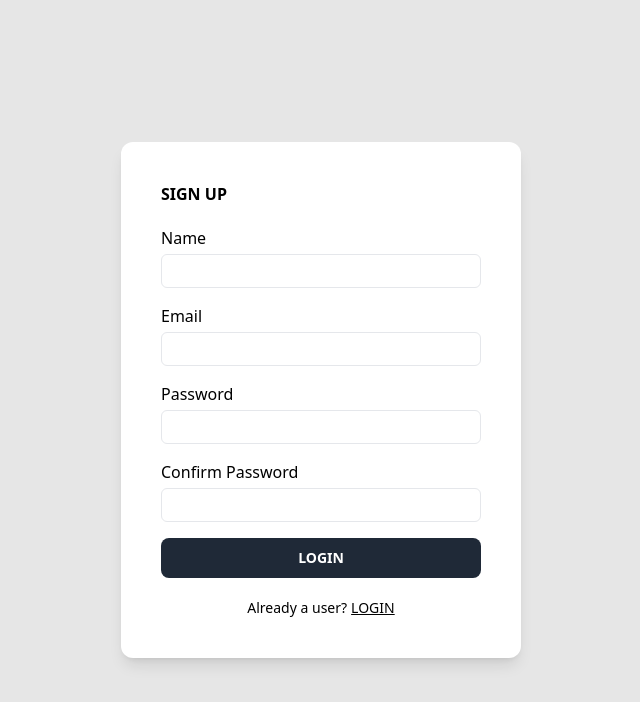
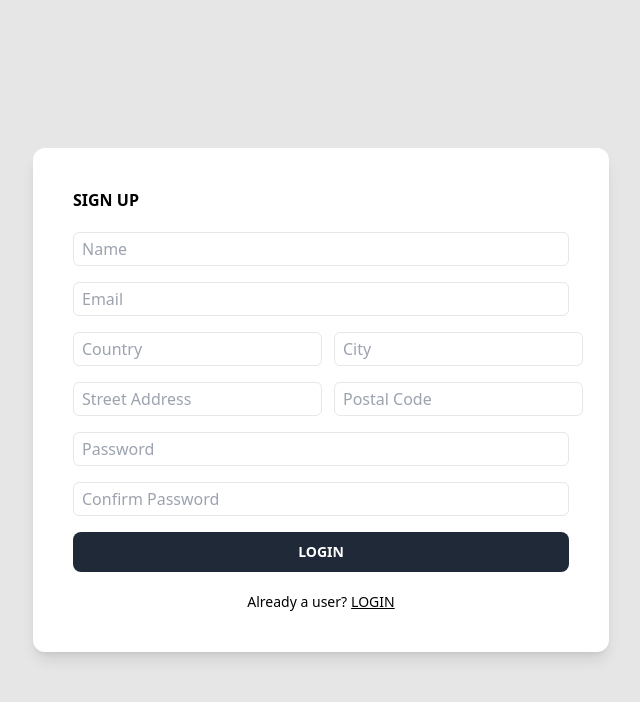
Before and after one commit to ahmed-adel-me/eCommerce-Platform, a React (Vite) app in the folder frontend/: page /signup in a window 1280 px wide. Shown: the top 702 px of the page, without its empty margins (319-959 px from the left). Built offline with nearby package versions, Linux system fonts and the light colour scheme; no server answers.

Commit message:
fixed user properties

```diff
--- a/frontend/src/routes/auth/Signup.jsx
+++ b/frontend/src/routes/auth/Signup.jsx
@@ -1,87 +1,133 @@
-import React, { useState } from "react";
-import { useMutation } from "react-query";
-import { Link, useNavigate } from "react-router-dom";
-import { signupUser } from "../../api/endpoints/auth";
-import { useAuth } from "../../context/Auth";
+import React from "react";
+import { Link } from "react-router-dom";
 import useSignup from "../../hooks/useSignup";
 import SubmitBtn from "../../components/SubmitBtn";
+import { useFormik } from "formik";
 
 export default function Signup() {
-  const [form, setForm] = useState({
+  const signupMutation = useSignup();
+  const formik = useFormik({
+    initialValues: {
       name: "",
       email: "",
       password: "",
       confirmPassword: "",
+      city: "",
+      country: "",
+      postalCode: "",
+      streetAddress: "",
+    },
+    onSubmit: (values) => {
+      signupMutation.mutate(values);
+    },
   });
-  const signupMutation = useSignup();
-  const handleSubmit = (event) => {
-    event.preventDefault();
-    signupMutation.mutate(form);
-  };
 
   return (
-    <section className="grid place-items-center h-screen">
-      <div className=" bg-white p-10 rounded-xl shadow-lg w-[400px]">
+    <section className="flex justify-center items-center min-h-screen py-10">
+      <div className="bg-white p-10 rounded-xl shadow-lg basis-full max-w-xl">
         <h6 className="font-semibold mb-5">SIGN UP</h6>
-        <form onSubmit={handleSubmit} className=" space-y-4">
+        <form onSubmit={formik.handleSubmit} className="space-y-4">
           <div className="flex flex-col gap-1">
-            <label htmlFor="email">Name</label>
             <input
-              onChange={({ target }) =>
-                setForm((pre) => {
-                  return { ...pre, name: target.value };
-                })
-              }
+              onChange={formik.handleChange}
+              onBlur={formik.handleBlur}
+              value={formik.values.name}
               className="border rounded-md text-md outline-none px-2 py-1"
               type="text"
+              placeholder="Name"
+              name="name"
+              id="name"
+            />
+          </div>
+          <div className="flex flex-col gap-1">
+            <input
+              onChange={formik.handleChange}
+              onBlur={formik.handleBlur}
+              value={formik.values.email}
+              className="border rounded-md text-md outline-none px-2 py-1"
+              type="text"
+              placeholder="Email"
               name="email"
               id="email"
             />
           </div>
-          <div className="flex flex-col gap-1">
-            <label htmlFor="email">Email</label>
+          <div className="flex gap-3">
+            <div className="flex flex-col gap-1 flex-1">
               <input
-              onChange={({ target }) =>
-                setForm((pre) => {
-                  return { ...pre, email: target.value };
-                })
-              }
+                onChange={formik.handleChange}
+                onBlur={formik.handleBlur}
+                value={formik.values.country}
                 className="border rounded-md text-md outline-none px-2 py-1"
                 type="text"
-              name="email"
-              id="email"
+                placeholder="Country"
+                name="country"
+                id="country"
               />
             </div>
+            <div className="flex flex-col gap-1 flex-1">
+              <input
+                onChange={formik.handleChange}
+                onBlur={formik.handleBlur}
+                value={formik.values.city}
+                className="border rounded-md text-md outline-none px-2 py-1"
+                type="text"
+                placeholder="City"
+                name="city"
+                id="city"
+              />
+            </div>
+          </div>
+          <div className="flex gap-3">
+            <div className="flex flex-col gap-1 flex-grow-[3]">
+              <input
+                onChange={formik.handleChange}
+                onBlur={formik.handleBlur}
+                value={formik.values.streetAddress}
+                className="border rounded-md text-md outline-none px-2 py-1"
+                type="text"
+                placeholder="Street Address"
+                name="streetAddress"
+                id="streetAddress"
+              />
+            </div>
+            <div className="flex flex-col gap-1 flex-1">
+              <input
+                onChange={formik.handleChange}
+                onBlur={formik.handleBlur}
+                value={formik.values.postalCode}
+                className="border rounded-md text-md outline-none px-2 py-1"
+                type="text"
+                placeholder="Postal Code"
+                name="postalCode"
+                id="postalCode"
+              />
+            </div>
+          </div>
           <div className="flex flex-col gap-1">
-            <label htmlFor="password">Password</label>
             <input
-              onChange={({ target }) =>
-                setForm((pre) => {
-                  return { ...pre, password: target.value };
-                })
-              }
+              onChange={formik.handleChange}
+              onBlur={formik.handleBlur}
+              value={formik.values.password}
               className="border rounded-md text-md outline-none px-2 py-1"
               type="password"
+              placeholder="Password"
               name="password"
               id="password"
             />
           </div>
           <div className="flex flex-col gap-1">
-            <label htmlFor="password">Confirm Password</label>
             <input
-              onChange={({ target }) =>
-                setForm((pre) => {
-                  return { ...pre, confirmPassword: target.value };
-                })
-              }
+              onChange={formik.handleChange}
+              onBlur={formik.handleBlur}
+              value={formik.values.confirmPassword}
               className="border rounded-md text-md outline-none px-2 py-1"
               type="password"
-              name="password"
-              id="password"
+              placeholder="Confirm Password"
+              name="confirmPassword"
+              id="confirmPassword"
             />
           </div>
-          <SubmitBtn text={"LOGIN"} isLoading={signupMutation.isLoading} />
-
+          <SubmitBtn text="LOGIN" isLoading={signupMutation.isLoading} />
         </form>
 
         <div className="text-sm flex gap-1 mt-5 justify-center">
```
Also changed, not shown: 2 other files (tests, documents, lock files or other folders). Lines whose indentation alone changed are shown as unchanged.
